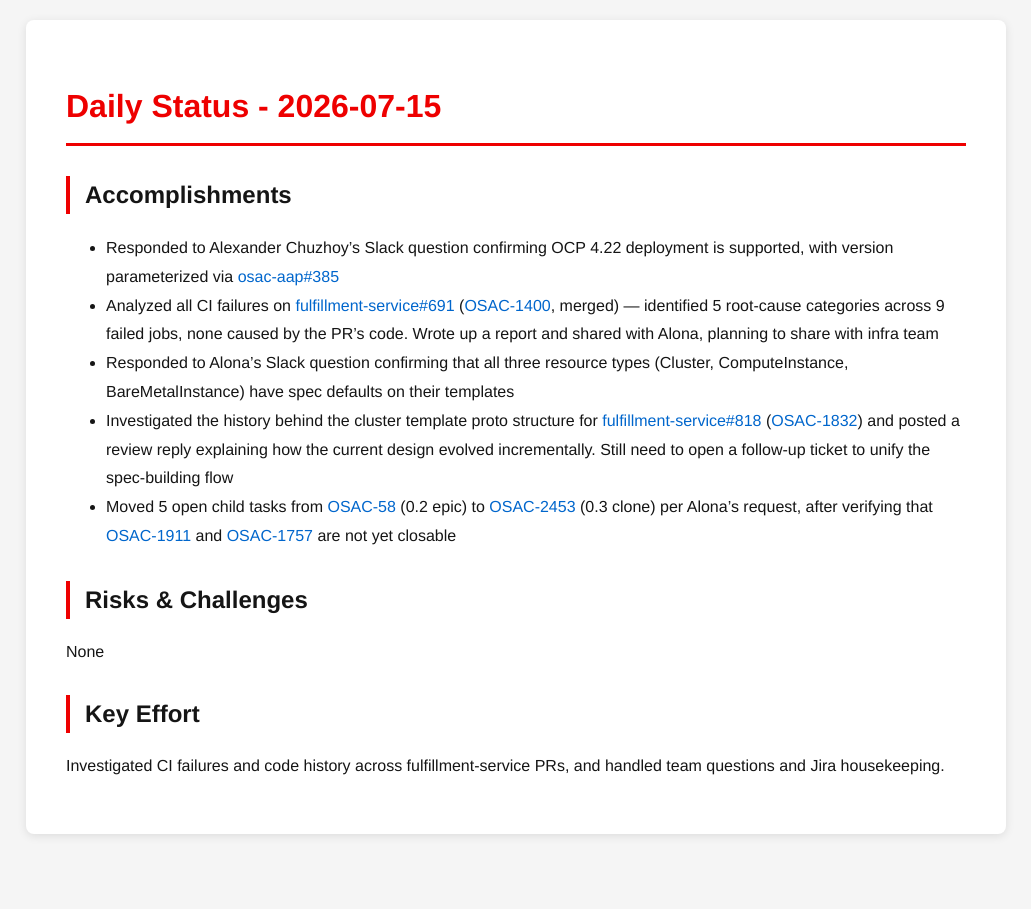
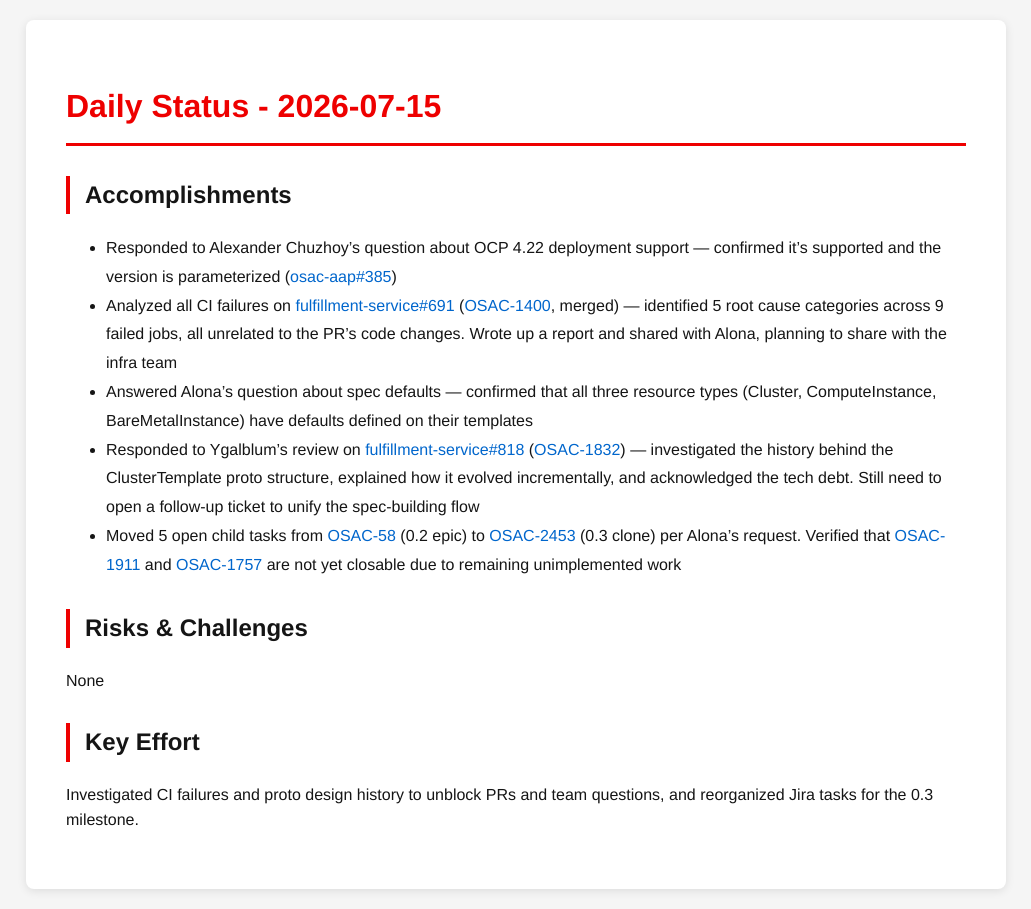
Before and after one commit to tzvatot/daily-status, a Jekyll site: the page built from 2026-07-15.md, in a window 1280 px wide. Shown: the whole page, without its empty margins (124-1155 px from the left). Built offline with Jekyll 4.4.1, drawn with Linux system fonts in a browser that asks for light colours.

Commit message:
Daily status update - 2026-07-15

```diff
--- a/2026-07-15.md
+++ b/2026-07-15.md
@@ -7,14 +7,14 @@ date: 2026-07-15
 # Daily Status - 2026-07-15
 
 ## Accomplishments
-- Responded to Alexander Chuzhoy's Slack question confirming OCP 4.22 deployment is supported, with version parameterized via [osac-aap#385](https://github.com/osac-project/osac-aap/pull/385)
-- Analyzed all CI failures on [fulfillment-service#691](https://github.com/osac-project/fulfillment-service/pull/691) ([OSAC-1400](https://redhat.atlassian.net/browse/OSAC-1400), merged) — identified 5 root-cause categories across 9 failed jobs, none caused by the PR's code. Wrote up a report and shared with Alona, planning to share with infra team
-- Responded to Alona's Slack question confirming that all three resource types (Cluster, ComputeInstance, BareMetalInstance) have spec defaults on their templates
-- Investigated the history behind the cluster template proto structure for [fulfillment-service#818](https://github.com/osac-project/fulfillment-service/pull/818) ([OSAC-1832](https://redhat.atlassian.net/browse/OSAC-1832)) and posted a review reply explaining how the current design evolved incrementally. Still need to open a follow-up ticket to unify the spec-building flow
-- Moved 5 open child tasks from [OSAC-58](https://redhat.atlassian.net/browse/OSAC-58) (0.2 epic) to [OSAC-2453](https://redhat.atlassian.net/browse/OSAC-2453) (0.3 clone) per Alona's request, after verifying that [OSAC-1911](https://redhat.atlassian.net/browse/OSAC-1911) and [OSAC-1757](https://redhat.atlassian.net/browse/OSAC-1757) are not yet closable
+- Responded to Alexander Chuzhoy's question about OCP 4.22 deployment support — confirmed it's supported and the version is parameterized ([osac-aap#385](https://github.com/osac-project/osac-aap/pull/385))
+- Analyzed all CI failures on [fulfillment-service#691](https://github.com/osac-project/fulfillment-service/pull/691) ([OSAC-1400](https://redhat.atlassian.net/browse/OSAC-1400), merged) — identified 5 root cause categories across 9 failed jobs, all unrelated to the PR's code changes. Wrote up a report and shared with Alona, planning to share with the infra team
+- Answered Alona's question about spec defaults — confirmed that all three resource types (Cluster, ComputeInstance, BareMetalInstance) have defaults defined on their templates
+- Responded to Ygalblum's review on [fulfillment-service#818](https://github.com/osac-project/fulfillment-service/pull/818) ([OSAC-1832](https://redhat.atlassian.net/browse/OSAC-1832)) — investigated the history behind the ClusterTemplate proto structure, explained how it evolved incrementally, and acknowledged the tech debt. Still need to open a follow-up ticket to unify the spec-building flow
+- Moved 5 open child tasks from [OSAC-58](https://redhat.atlassian.net/browse/OSAC-58) (0.2 epic) to [OSAC-2453](https://redhat.atlassian.net/browse/OSAC-2453) (0.3 clone) per Alona's request. Verified that [OSAC-1911](https://redhat.atlassian.net/browse/OSAC-1911) and [OSAC-1757](https://redhat.atlassian.net/browse/OSAC-1757) are not yet closable due to remaining unimplemented work
 
 ## Risks & Challenges
 None
 
 ## Key Effort
-Investigated CI failures and code history across fulfillment-service PRs, and handled team questions and Jira housekeeping.
+Investigated CI failures and proto design history to unblock PRs and team questions, and reorganized Jira tasks for the 0.3 milestone.
```
